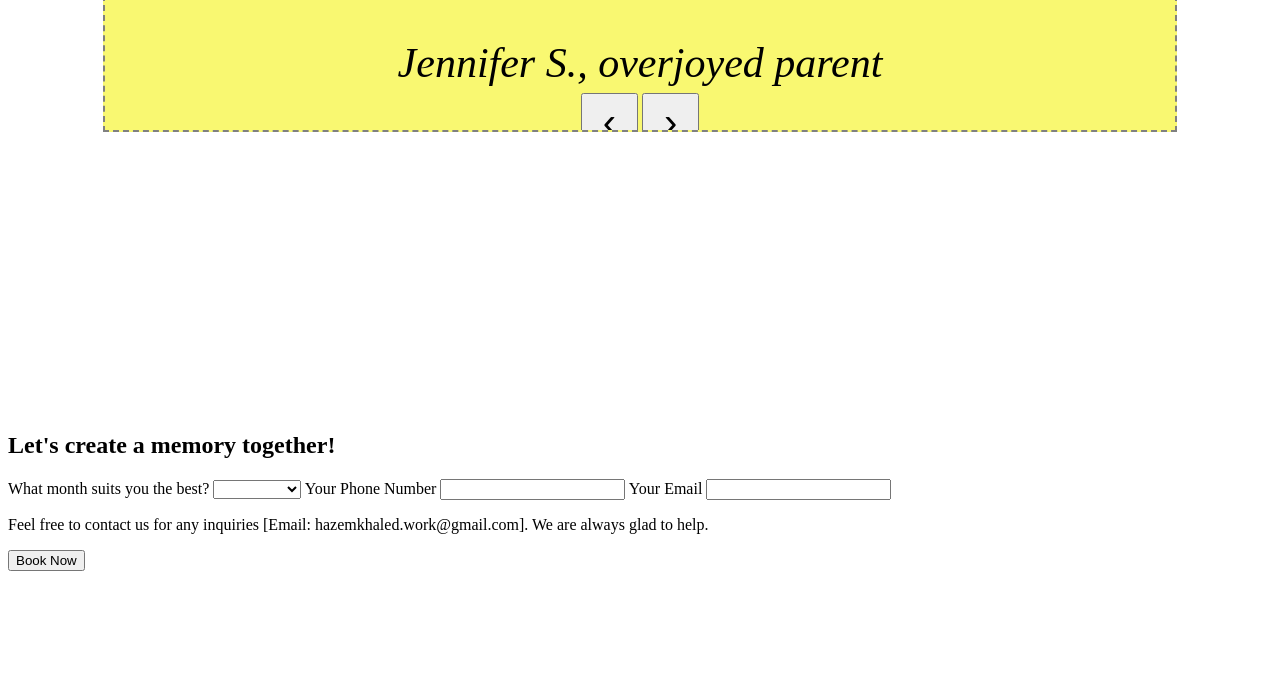
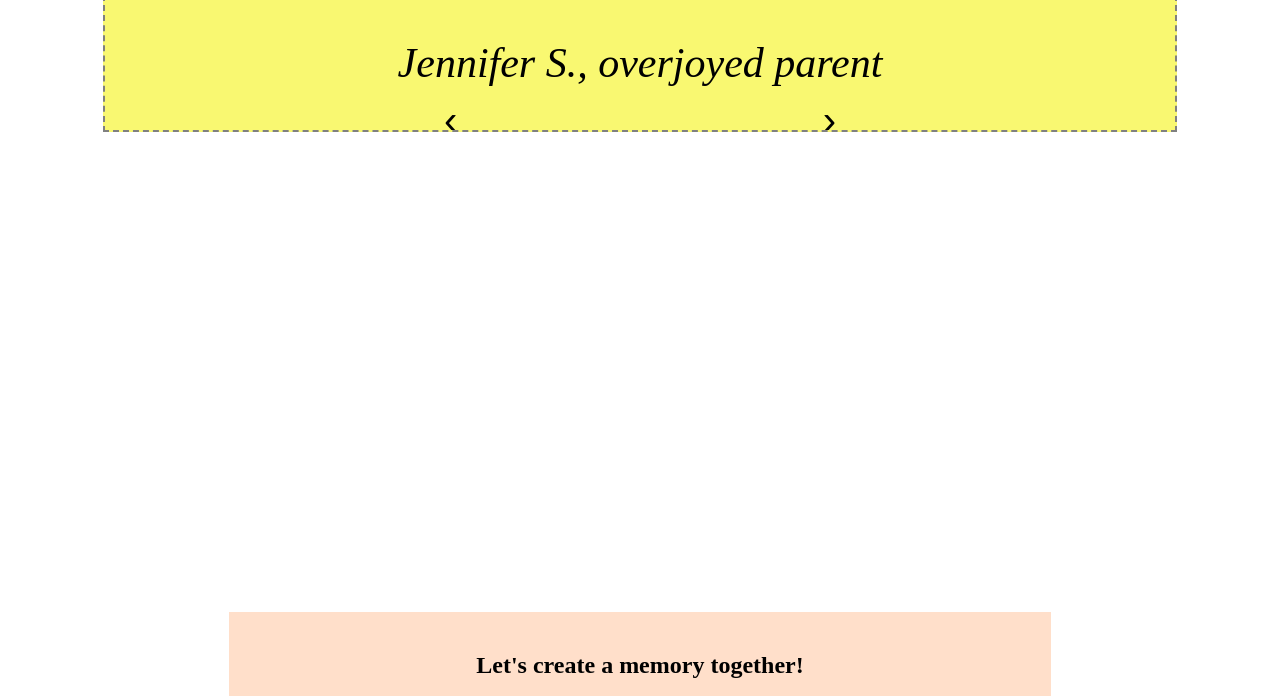
Before and after one commit to MrasksAlot/Precious_Giggles, a plain HTML site: page index.html in a window 1280 px wide. Shown: the part 9202-9898 px from the top of the page. Before the commit the page ends 9781 px from the top, so only its background shows below. Drawn offline with Linux system fonts and the light colour scheme.

Commit message:
Add contact us section with labels & inputs

```diff
--- a/style-PG.css
+++ b/style-PG.css
@@ -166,3 +166,50 @@ color: red;
     font-size: 40px;
     cursor:pointer;
   }
+
+/************* Styling Contact us section  *************/
+#booking-section {
+    background-color: #FFDFCA;
+    padding: 20px;
+    width: 70%;
+    text-align: center;
+    width: 65%;
+    margin: 60vh auto 20vh;
+
+  }
+
+  #contact-form {
+    display: flex;
+    margin : 20px auto;
+    flex-direction: column;
+    align-items: center;
+  }
+
+  label {
+    font-weight: 500;
+    margin:10px auto;
+  }
+
+  input, select {
+    width: 100%;
+    padding: 12px;
+    margin:10px auto;
+
+  }
+
+  .note {
+    font-size: 20px;
+  }
+
+  button {
+    background-color: #F9F871;
+    color: #000;
+    padding: 10px 20px;
+    border: none;
+    cursor: pointer;
+    width: 35%;
+  }
+
+  button:hover {
+    background-color: #DCE7A4;
+  }
```
